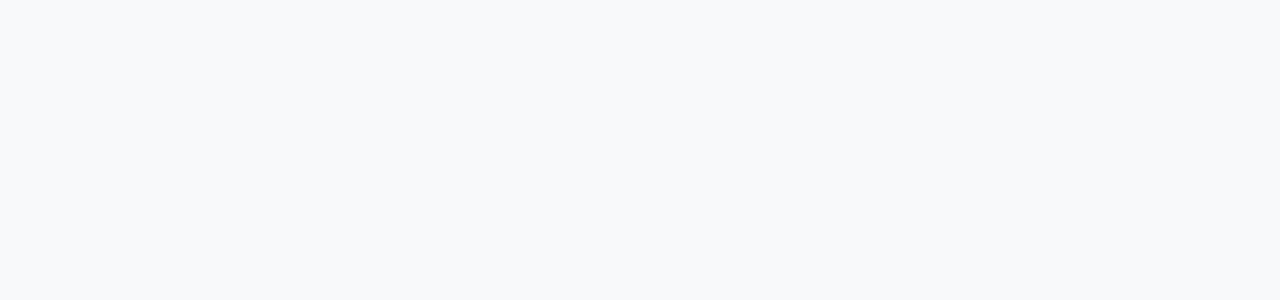
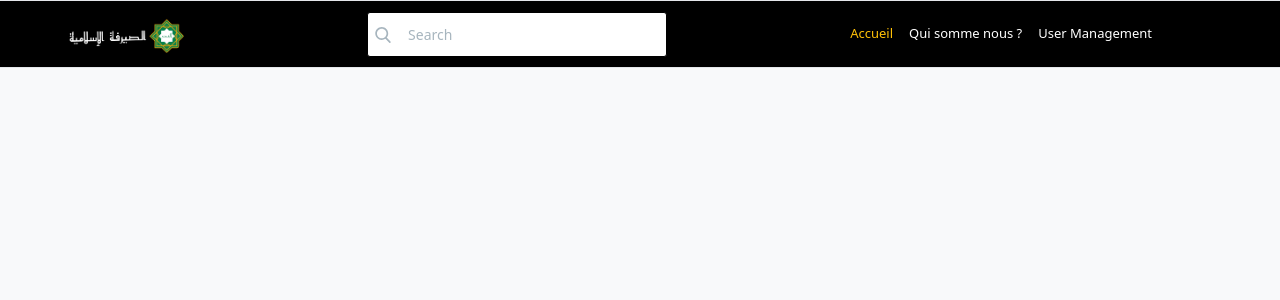
Before and after one commit to hind23/BADR_STAGE, a React (Vite) app: page /Qui in a window 1280 px wide. Before the commit this address had no page. Shown: the top 300 px of the page. Built offline with nearby package versions, Linux system fonts and the light colour scheme.

Commit message:
navbar modified

```diff
--- a/src/App.jsx
+++ b/src/App.jsx
@@ -2,7 +2,7 @@
 import { Routes } from 'react-router-dom';
 import { Route ,Navigate} from 'react-router-dom';
 import { BrowserRouter as Router } from 'react-router-dom';
-
+import { QuiSommesNous } from "./pages/QuiSommesNous";
 function App() {
 
   return (
@@ -10,7 +10,9 @@
    <Router>
           <div className=" min-h-screen  bg-[#f8f9fa] ">
         <Routes>
-          <Route path="/" element={<Home/>}/>
+        <Route path="/" element={<Home/>}/>
+        <Route path="/Qui" element={<QuiSommesNous/>}/>
+
         </Routes>
          </div>
       </Router>
--- a/src/components/Navbar.jsx
+++ b/src/components/Navbar.jsx
@@ -42,11 +42,11 @@
   }, []);
 
   const linkClasses = (linkName) =>
-    `hover:text-[#20B486] ${activeLink === linkName ? 'text-[#20B486]' : 'text-[#6D737A]'}`;
+    `hover:text-[#FFC107] ${activeLink === linkName ? 'text-[#FFC107]' : 'text-white'}`;
 
   return (
     <div className='fixed w-full'>
-      <div className='w-full mx-auto bg-black z-50 bg-black
+      <div className='w-full mx-auto bg-[#085526] z-50 bg-black
        py-2 border border-x-0 border-b-1'>
         <div className="sticky h-[50px] flex items-center justify-between w-[90%] mx-auto">
           <h3 className="text-[20px] font-pt-serif">
@@ -83,7 +83,7 @@
               </li>
               <li>
                 <Link
-                  to="./courseshold"
+                  to="./Qui"
                   onClick={() => setActiveLink('Qui somme nous ?')}
                   className={linkClasses('Qui somme nous ?')}
                 >
--- /dev/null
+++ b/src/pages/QuiSommesNous.jsx
@@ -0,0 +1,12 @@
+import { Navbar } from "../components/Navbar"
+export const QuiSommesNous=()=>
+{
+    return (
+        <>
+<Navbar/>
+        <h1>
+        QuiSommesNous
+        </h1>
+        </>
+    )
+}
```
